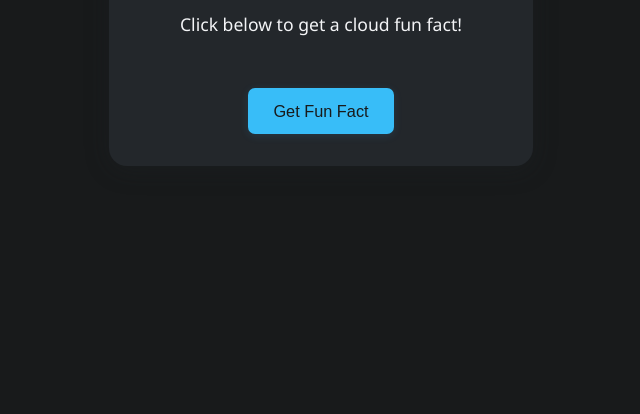
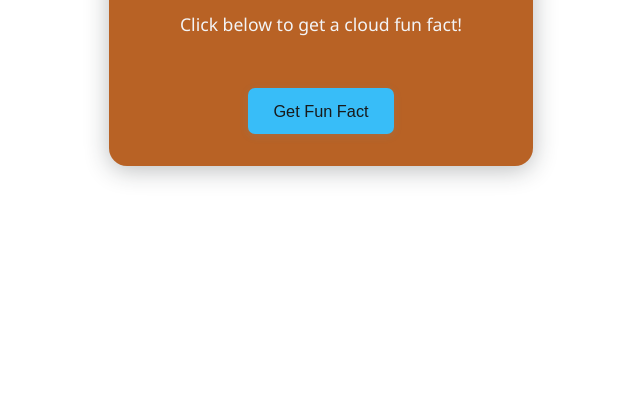
Before and after one commit to Philipvin394/cloudfunfact, a plain HTML site: page index.html in a window 1280 px wide. Shown: the part 386-800 px from the top of the page, without its empty margins (319-959 px from the left). Drawn offline with Linux system fonts and the light colour scheme.

Commit message:
Initial commit

```diff
--- a/index.html
+++ b/index.html
@@ -6,8 +6,8 @@
   <title>Cloud Fun Facts Generator</title>
   <style>
     :root {
-      --bg: #181a1b;
-      --card: #23272b;
+      --bg:white;
+      --card: rgb(184, 98, 37);
       --accent: #38bdf8;
       --text: #f3f4f6;
       --button-bg: #38bdf8;
```
